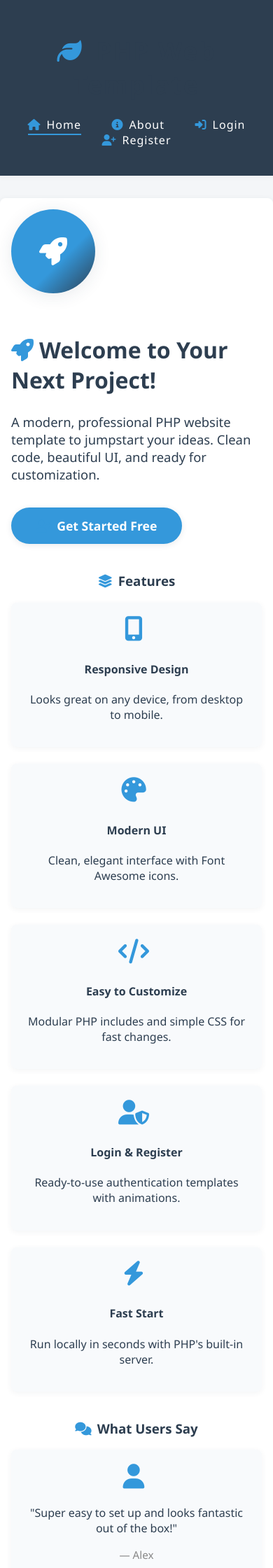
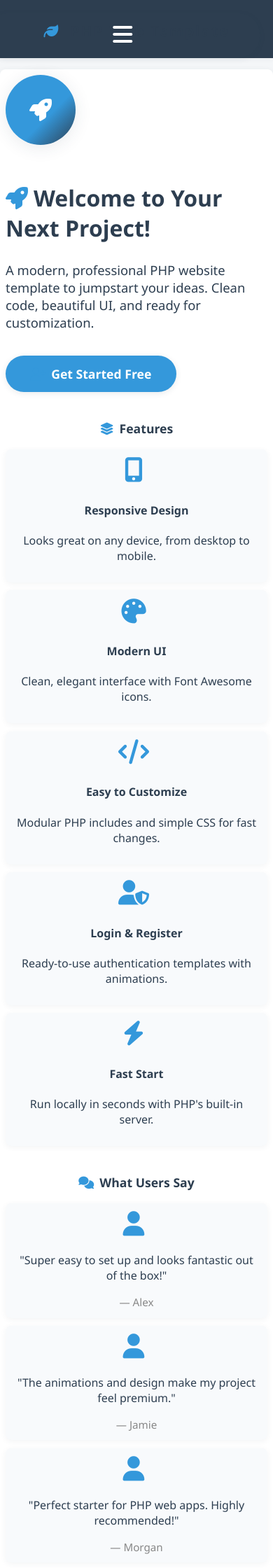
Before and after one commit to themonolith-1/PHP-Website-Template, a PHP site: page /index.php in a window 390 px wide. Shown: the top 2240 px of the page at 70% size. Run offline with PHP 8.4, Linux system fonts and the light colour scheme.

Commit message:
Add files via upload
-Added Mobile Navigation

```diff
--- a/assets/css/style.css
+++ b/assets/css/style.css
@@ -219,6 +219,30 @@ button:hover {
   font-size: 0.98rem;
 }
 
+header {
+  position: relative;
+}
+
+.nav-toggle {
+  display: none;
+  background: none;
+  border: none;
+  color: var(--white);
+  font-size: 2rem;
+  position: absolute;
+  right: 1.2rem;
+  top: 1.2rem;
+  z-index: 20;
+  cursor: pointer;
+}
+
+.nav-links {
+  display: flex;
+  flex-direction: row;
+  justify-content: center;
+  align-items: center;
+}
+
 @media (max-width: 900px) {
   .hero {
     flex-direction: column;
@@ -230,16 +254,89 @@ button:hover {
   }
 }
 
+@media (max-width: 700px) {
+  .container {
+    padding: 0.7rem;
+    margin: 1rem auto;
+  }
+  header h1 {
+    font-size: 1.3rem !important;
+  }
+  .hero-img {
+    width: 100px;
+    height: 100px;
+    font-size: 2rem;
+  }
+  .features-grid {
+    grid-template-columns: 1fr;
+    gap: 1rem;
+  }
+  .feature-card {
+    padding: 0.9rem;
+  }
+  nav a {
+    margin: 0 0.6rem;
+    font-size: 1rem;
+  }
+  form {
+    padding: 1rem 0.5rem 0.7rem 0.5rem;
+  }
+}
+
+/* Mobile nav styles */
 @media (max-width: 600px) {
   .container {
-    padding: 1rem;
+    padding: 0.5rem;
   }
-  .hero-img {
-    width: 120px;
-    height: 120px;
-    font-size: 2.5rem;
+  header {
+    padding: 1rem 0 0.7rem 0;
   }
-  form {
-    padding: 1.2rem 0.7rem 1rem 0.7rem;
+  .nav-toggle {
+    display: block;
+  }
+  nav {
+    margin: 0.5rem 0 0 0;
+  }
+  .nav-links {
+    flex-direction: column;
+    align-items: stretch;
+    background: var(--primary);
+    position: absolute;
+    top: 100%;
+    left: 0;
+    right: 0;
+    display: none;
+    z-index: 10;
+    box-shadow: 0 2px 8px rgba(44,62,80,0.10);
+    padding: 0.5rem 0;
+  }
+  .nav-links.open {
+    display: flex;
+  }
+  .nav-toggle.open {
+    color: var(--accent);
+  }
+  nav a {
+    margin: 0.5rem 0;
+    padding: 0.7rem 1.2rem;
+    font-size: 1.08rem;
+    border-bottom: none;
+    border-radius: 0;
+    text-align: left;
+  }
+  .hero {
+    flex-direction: column;
+    gap: 0.7rem;
+    align-items: stretch;
+  }
+  .features-grid {
+    grid-template-columns: 1fr;
+    gap: 0.7rem;
+  }
+  .feature-card {
+    padding: 0.7rem;
+  }
+  h1, h2, h3 {
+    font-size: 1.1rem;
   }
 }
--- a/includes/header.php
+++ b/includes/header.php
@@ -13,14 +13,31 @@
       <i class="fa-solid fa-leaf icon"></i>
       <span style="font-weight:700;">PHP Web Template</span>
     </h1>
+    <!-- Hamburger for mobile -->
+    <button class="nav-toggle" aria-label="Open navigation">
+      <i class="fa-solid fa-bars"></i>
+    </button>
     <nav>
       <?php
         $current = basename($_SERVER['PHP_SELF']);
       ?>
-      <a href="index.php" class="<?= $current == 'index.php' ? 'active' : '' ?>"><i class="fa-solid fa-house icon"></i>Home</a>
-      <a href="about.php" class="<?= $current == 'about.php' ? 'active' : '' ?>"><i class="fa-solid fa-circle-info icon"></i>About</a>
-      <a href="login.php" class="<?= $current == 'login.php' ? 'active' : '' ?>"><i class="fa-solid fa-right-to-bracket icon"></i>Login</a>
-      <a href="register.php" class="<?= $current == 'register.php' ? 'active' : '' ?>"><i class="fa-solid fa-user-plus icon"></i>Register</a>
+      <div class="nav-links">
+        <a href="index.php" class="<?= $current == 'index.php' ? 'active' : '' ?>"><i class="fa-solid fa-house icon"></i>Home</a>
+        <a href="about.php" class="<?= $current == 'about.php' ? 'active' : '' ?>"><i class="fa-solid fa-circle-info icon"></i>About</a>
+        <a href="login.php" class="<?= $current == 'login.php' ? 'active' : '' ?>"><i class="fa-solid fa-right-to-bracket icon"></i>Login</a>
+        <a href="register.php" class="<?= $current == 'register.php' ? 'active' : '' ?>"><i class="fa-solid fa-user-plus icon"></i>Register</a>
+      </div>
     </nav>
   </header>
   <div class="container">
+  <script>
+    // Mobile nav toggle
+    document.addEventListener('DOMContentLoaded', function() {
+      var navToggle = document.querySelector('.nav-toggle');
+      var navLinks = document.querySelector('.nav-links');
+      navToggle.addEventListener('click', function() {
+        navLinks.classList.toggle('open');
+        navToggle.classList.toggle('open');
+      });
+    });
+  </script>
```
